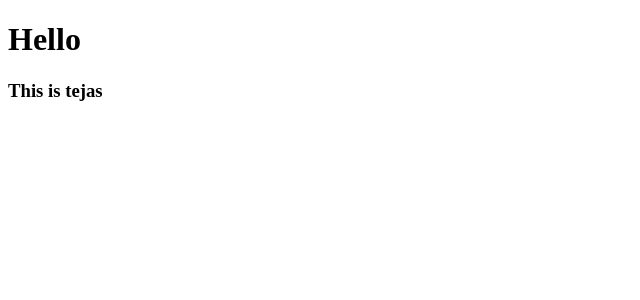
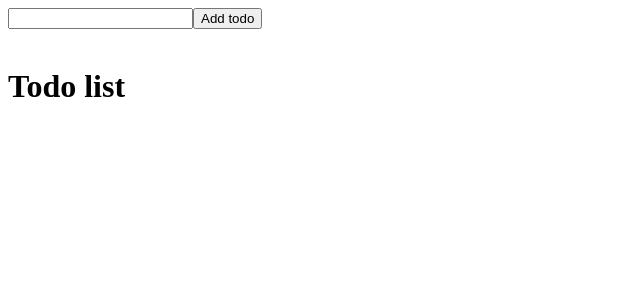
Before and after one commit to iamtejasp/react-js, a React (Vite) app: page / in a window 1280 px wide. Shown: the top 300 px of the page, without its empty margins (0-640 px from the left). Built offline with nearby package versions, Linux system fonts and the light colour scheme.

Commit message:
update: todo project added

```diff
--- a/src/App.jsx
+++ b/src/App.jsx
@@ -1,5 +1,5 @@
 import "./App.css";
-import RenderRawHtml from "./component-practice/RenderRawHtml";
+import SimpleTodoList from "./component-practice/todo-list/SimpleTodoList";
 
 function App() {
   return (
@@ -9,7 +9,8 @@ function App() {
       {/* <ConditionalRendering number={0} /> */}
       {/* <RenderingList /> */}
       {/* <UserListProject /> */}
-      <RenderRawHtml />
+      {/* <RenderRawHtml /> */}
+      <SimpleTodoList />
     </>
   );
 }
--- /dev/null
+++ b/src/component-practice/todo-list/SimpleTodoList.jsx
@@ -0,0 +1,68 @@
+import { useState } from "react";
+import TodoItem from "./TodoItem";
+
+const SimpleTodoList = () => {
+  const [todoList, setTodoList] = useState([]);
+  const [todoText, setTodoText] = useState("");
+
+  const addTodoList = () => {
+    if (todoText === "") return;
+
+    setTodoList((currentValue) => {
+      return [
+        ...currentValue,
+        { todo: todoText, id: crypto.randomUUID(), completed: false },
+      ];
+    });
+
+    setTodoText("");
+  };
+
+  const toggleTodo = (todoId, completed) => {
+    setTodoList((currentValue) => {
+      return currentValue.map((todo) => {
+        if (todo.id === todoId) return { ...todo, completed };
+
+        return todo;
+      });
+    });
+  };
+
+  const deleteTodo = (todoId) => {
+    setTodoList((currentValue) => {
+      return currentValue.filter((todo) => {
+        if (todo.id !== todoId) return todo;
+      });
+    });
+  };
+
+  return (
+    <>
+      <div>
+        <input
+          type="text"
+          value={todoText}
+          onChange={(e) => setTodoText(e.target.value)}
+        />
+        <button onClick={addTodoList}>Add todo</button>
+      </div>
+      <br />
+
+      <h1>Todo list</h1>
+      <ul>
+        {todoList.map((todo) => {
+          return (
+            <TodoItem
+              key={todo.id}
+              {...todo}
+              toggleTodo={toggleTodo}
+              deleteTodo={deleteTodo}
+            />
+          );
+        })}
+      </ul>
+    </>
+  );
+};
+
+export default SimpleTodoList;
--- /dev/null
+++ b/src/component-practice/todo-list/TodoItem.jsx
@@ -0,0 +1,21 @@
+const TodoItem = ({ id, completed, todo, deleteTodo, toggleTodo }) => {
+  return (
+    <>
+      <li>
+        <label>
+          <input
+            type="checkbox"
+            checked={completed}
+            onChange={(e) => toggleTodo(id, e.target.checked)}
+          />
+          <span style={completed ? { textDecoration: "line-through" } : {}}>
+            {todo}
+          </span>
+        </label>
+        <button onClick={() => deleteTodo(id)}>Delete</button>
+      </li>
+    </>
+  );
+};
+
+export default TodoItem;
```
